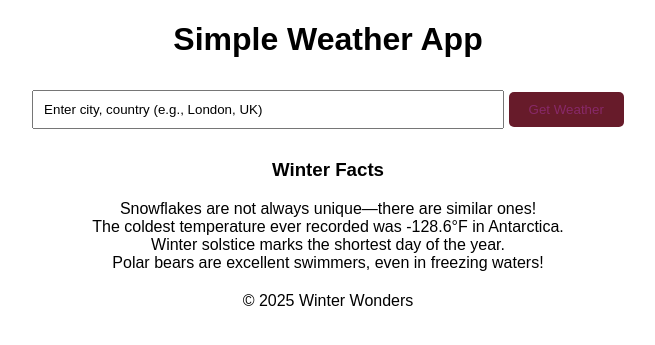
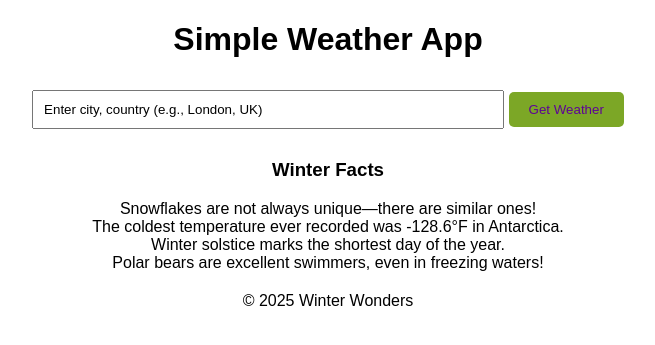
Before and after one commit to yuvalbenar/kubernetesweather, a Flask app: page / in a window 1280 px wide. Shown: the top 345 px of the page, without its empty margins (312-967 px from the left). Run offline with Flask 2, Linux system fonts and the light colour scheme.

Commit message:
Trigger GitHub Actions pipeline! #2

```diff
--- a/templates/index.html
+++ b/templates/index.html
@@ -23,8 +23,8 @@
         button {
             padding: 10px 20px;
             cursor: pointer;
-            background-color: #671b2a;
-            color: rgb(136, 41, 104);
+            background-color: #7ca726;
+            color: rgb(94, 3, 151);
             border: none;
             border-radius: 5px;
         }
```
